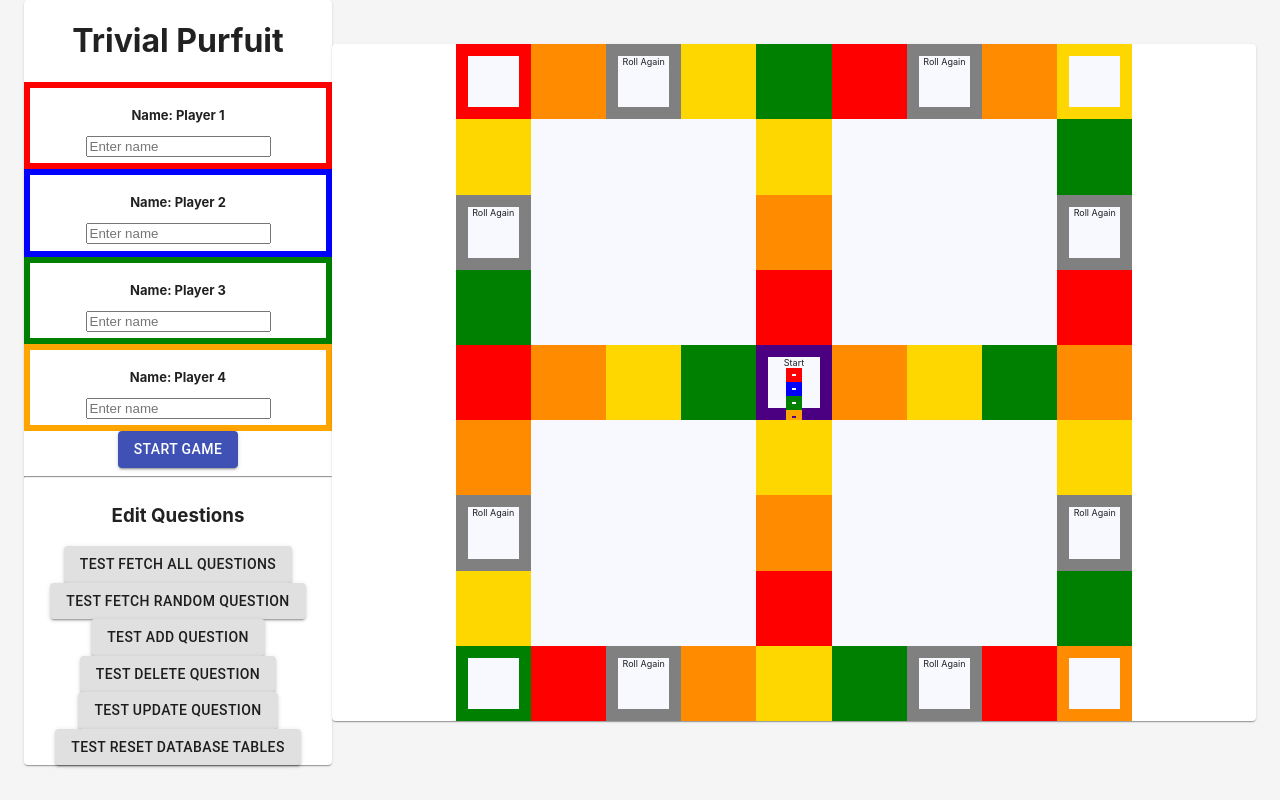
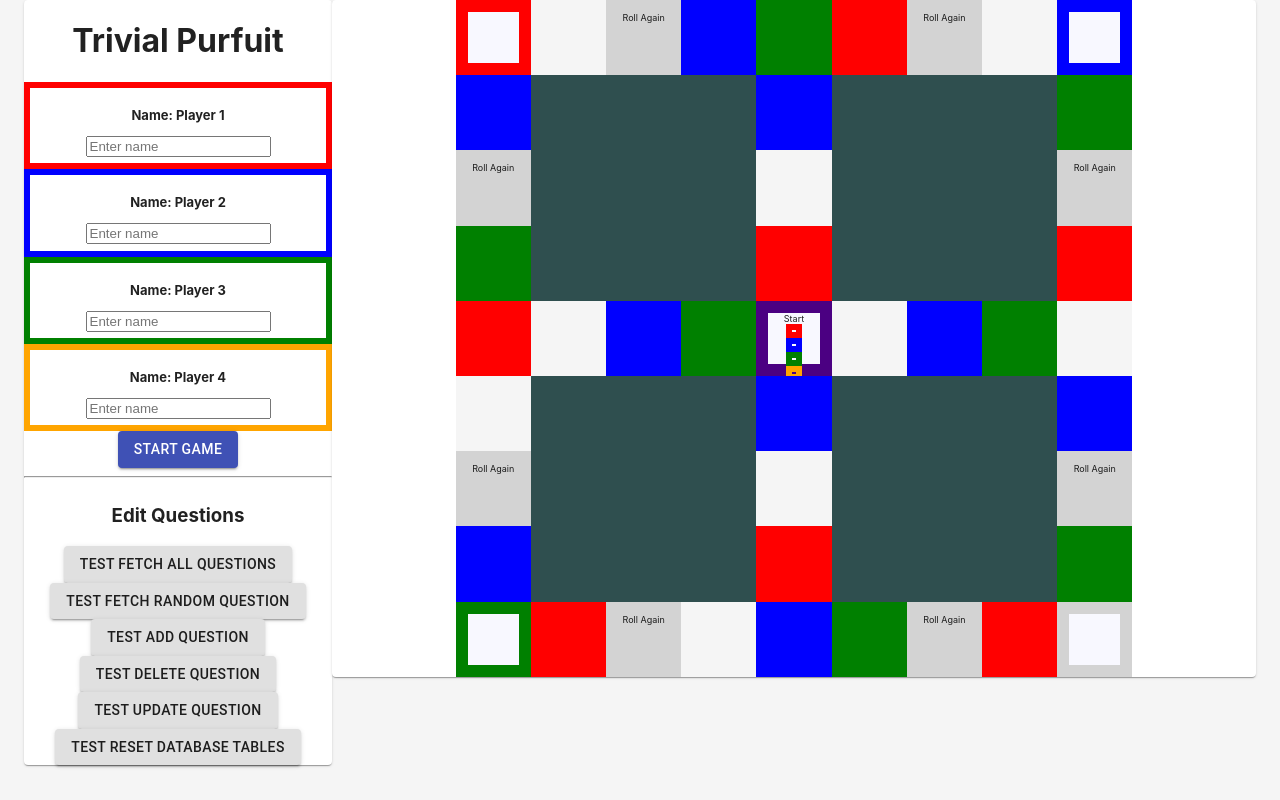
Before and after one commit to GuardiansOfTheCode/trivial-purfuit, a React (Create React App) app in the folder app/: page / in a window 1280 px wide. Built offline with nearby package versions, Linux system fonts and the light colour scheme.

Commit message:
Updates for demo

```diff
--- a/app/src/components/GameBoard/GameBoard.tsx
+++ b/app/src/components/GameBoard/GameBoard.tsx
@@ -104,7 +104,7 @@ const GameBoard = (props: any) => {
             </Grid>
 
             <Grid container justify='center'>
-                <GameSpace {...props} pos={[8, 0]} topic='CakeSpace4' cakeSlice3={true}/>
+                <GameSpace {...props} pos={[8, 0]} topic='CakeSpace4' cakeSlice4={true}/>
                 <GameSpace {...props} pos={[8, 1]} topic='Topic1'/>
                 <GameSpace {...props} pos={[8, 2]} topic='RollAgain'/>
                 <GameSpace {...props} pos={[8, 3]} topic='Topic2'/>
@@ -112,7 +112,7 @@ const GameBoard = (props: any) => {
                 <GameSpace {...props} pos={[8, 5]} topic='Topic4'/>
                 <GameSpace {...props} pos={[8, 6]} topic='RollAgain'/>
                 <GameSpace {...props} pos={[8, 7]} topic='Topic1'/>
-                <GameSpace {...props} pos={[8, 8]} topic='CakeSpace2' cakeSlice4={true}/>
+                <GameSpace {...props} pos={[8, 8]} topic='CakeSpace2' cakeSlice2={true}/>
             </Grid>
         </Paper>
     );
@@ -120,7 +120,9 @@ const GameBoard = (props: any) => {
 
 GameBoard.propTypes = {
     players: propTypes.array,
-    handleDrop: propTypes.func
+    handleDrop: propTypes.func,
+    onClickFetchRandomQuestion: propTypes.func,
+    inGame: propTypes.bool
 };
 
 export default GameBoard;
--- a/app/src/components/GameBoard/GameSpace/GameSpace.css
+++ b/app/src/components/GameBoard/GameSpace/GameSpace.css
@@ -20,28 +20,28 @@
 
 .Topic2 {
     border-style: solid;
-    border-color: darkorange;
+    border-color: whitesmoke;
     border-width: 1vw;
-    background-color: darkorange;
+    background-color: whitesmoke;
 }
 
 .CakeSpace2 {
     border-style: solid;
-    border-color: darkorange;
+    border-color: lightgray;
     border-width: 1vw;
     background-color: ghostwhite;
 }
 
 .Topic3 {
     border-style: solid;
-    border-color: gold;
+    border-color: blue;
     border-width: 1vw;
-    background-color: gold;
+    background-color: blue;
 }
 
 .CakeSpace3 {
     border-style: solid;
-    border-color: gold;
+    border-color: blue;
     border-width: 1vw;
     background-color: ghostwhite;
 }
@@ -62,9 +62,9 @@
 
 .RollAgain {
     border-style: solid;
-    border-color: gray;
+    border-color: lightgray;
     border-width: 1vw;
-    background-color: ghostwhite;
+    background-color: lightgray;
 }
 
 .Start {
@@ -76,7 +76,7 @@
 
 .NegativeSpace {
     border-style: solid;
-    border-color: ghostwhite;
+    border-color: darkslategray;
     border-width: 1vw;
-    background-color: ghostwhite;
+    background-color: darkslategray;
 }
--- a/app/src/components/GameBoard/GameSpace/GameSpace.tsx
+++ b/app/src/components/GameBoard/GameSpace/GameSpace.tsx
@@ -33,14 +33,25 @@ const GameSpace = (props: any) => {
             return player.pos[0] === props.pos[0] && player.pos[1] === props.pos[1] ?
                 <Box key={player.id}
                      className={'Token Token' + player.id}
-                     draggable={true}
+                     draggable={props.inGame}
                      onDragStart={event => handleDragStart(event, player)}/> : null;
         }) : null;
+
+    let cakeSlice: number = 0;
+    if (props.cakeSlice1) {
+        cakeSlice = 1;
+    } else if (props.cakeSlice2) {
+        cakeSlice = 2;
+    } else if (props.cakeSlice3) {
+        cakeSlice = 3;
+    } else if (props.cakeSlice4) {
+        cakeSlice = 4;
+    }
 
     return (
         <Grid item>
             <Box className={'GameSpace ' + props.topic}
-                 onDrop={event => props.handleDrop(event, props.pos)}
+                 onDrop={event => props.handleDrop(event, props.pos, props.topic, cakeSlice)}
                  onDragOver={event => handleDragOver(event)}>
 
                 {text}
--- a/app/src/components/GameControl/Players/Player/CakeSlice/CakeSlice.css
+++ b/app/src/components/GameControl/Players/Player/CakeSlice/CakeSlice.css
@@ -13,14 +13,14 @@
 
 .CakeSlice2 {
     border-style: solid;
-    border-color: darkorange;
+    border-color: whitesmoke;
     border-width: 1vw;
     background-color: ghostwhite;
 }
 
 .CakeSlice3 {
     border-style: solid;
-    border-color: gold;
+    border-color: blue;
     border-width: 1vw;
     background-color: ghostwhite;
 }
--- a/app/src/containers/App/App.tsx
+++ b/app/src/containers/App/App.tsx
@@ -1,4 +1,5 @@
 import {Container, Grid} from '@material-ui/core';
+import {AxiosResponse} from 'axios';
 import React, {useState} from 'react';
 import {Answer} from '../../common/models/Answer';
 import {Player} from '../../common/models/Player';
@@ -20,6 +21,11 @@ const App = () => {
     const [dieValue, setDieValue] = useState(gameManagerService.dieValue);
 
     const [inGame, setInGame] = useState(false);
+
+    const handleFetchRandomQuestion = (event: any, categoryValue: number) => {
+        gameManagerService.questionService.fetchRandomQuestionCardByCategory(categoryValue)
+            .then(response => console.log(`${JSON.stringify(response.data)}`));
+    }
 
     /* Fetch all question cards */
     const handleFetchAllQuestionCards = () => {
@@ -87,15 +93,54 @@ const App = () => {
         // console.log(gameManagerService.dieValue);
     }
 
-    const handleDrop = (event: any, pos: number[]) => {
+    const handleDrop = async (event: any, pos: number[], topic: string, cakeSlice: number) => {
         const id = event.dataTransfer.getData('playerId');
         const copyPlayers = [...playerState.players];
+        // eslint-disable-next-line
         const playerIndex = copyPlayers.findIndex(player => player.id == id);
         const copyPlayer: Player = copyPlayers[playerIndex];
 
         copyPlayer.pos = pos;
         copyPlayers[playerIndex] = copyPlayer;
 
+        gameManagerService.playerState = copyPlayers;
+        setPlayerState({players: gameManagerService.playerState});
+
+        let category: number = 0;
+
+        switch (topic) {
+            case 'Topic1':
+            case 'CakeSpace1':
+                category = 0;
+                break;
+            case 'Topic2':
+            case 'CakeSpace2':
+                category = 1;
+                break;
+            case 'Topic3':
+            case 'CakeSpace3':
+                category = 2; break;
+            case 'Topic4':
+            case 'CakeSpace4':
+                category = 3;
+                break;
+        }
+
+        const response: AxiosResponse = await gameManagerService.questionService.fetchRandomQuestionCardByCategory(category);
+
+        /* TODO: Remove after demo */
+        console.log(`Question: ${response.data.question}`);
+        console.log(`Your answer: ${response.data.answers[0].answer}`);
+        console.log(`Your answer is ${response.data.answers[0].correct === 1 ? 'correct' : 'incorrect'}.`);
+
+        switch (cakeSlice) {
+            case 1: copyPlayer.cakeSlice1 = true; break;
+            case 2: copyPlayer.cakeSlice2 = true; break;
+            case 3: copyPlayer.cakeSlice3 = true; break;
+            case 4: copyPlayer.cakeSlice4 = true; break;
+        }
+
+        copyPlayers[playerIndex] = copyPlayer;
         gameManagerService.playerState = copyPlayers;
         setPlayerState({players: gameManagerService.playerState});
     }
@@ -107,7 +152,7 @@ const App = () => {
                     container
                     direction="row"
                     justify="center"
-                    alignItems="center">
+                    alignItems="stretch">
 
                     <Grid item xs={3}>
                         <GameControl players={playerState.players}
@@ -125,7 +170,9 @@ const App = () => {
                     </Grid>
                     <Grid item xs={9}>
                         <GameBoard players={playerState.players}
-                                   handleDrop={handleDrop}/>
+                                   handleDrop={handleDrop}
+                                   onClickFetchRandomQuestion={handleFetchRandomQuestion}
+                                   inGame={inGame}/>
                     </Grid>
 
                 </Grid>
```
